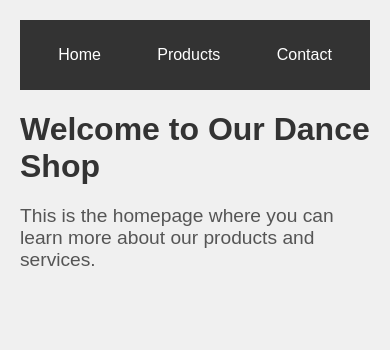
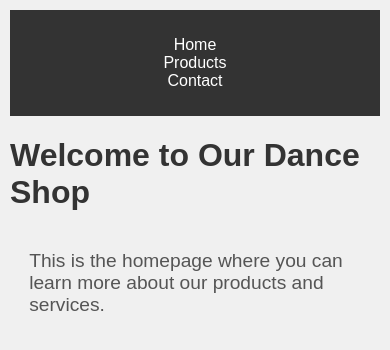
Before and after one commit to StasUniza/EShop, a React (Create React App) app in the folder dance-shop/: page / in a window 390 px wide. Shown: the top 350 px of the page. Built offline with nearby package versions, Linux system fonts and the light colour scheme.

Commit message:
Responzivny Dizajn prvy pokus

```diff
--- a/dance-shop/src/App.css
+++ b/dance-shop/src/App.css
@@ -1,4 +1,4 @@
-/* Základné nastavenie štýlov pre telo */
+
 body {
   font-family: Arial, sans-serif;
   margin: 0;
@@ -6,7 +6,7 @@ body {
   background-color: #f0f0f0;
 }
 
-/* Navigácia */
+
 nav {
   background-color: #333;
   padding: 10px;
@@ -30,7 +30,7 @@ nav a:hover {
   background-color: #555;
 }
 
-/* Štýly pre obsah */
+
 .App {
   padding: 20px;
 }
@@ -44,3 +44,20 @@ p {
   font-size: 1.2em;
   color: #555;
 }
+
+@media (max-width: 600px) {
+  nav ul {
+    flex-direction: column;
+    align-items: center;
+  }
+
+  .App {
+    padding: 10px;
+  }
+
+  p {
+    padding: 1em;
+  }
+
+
+}
```
